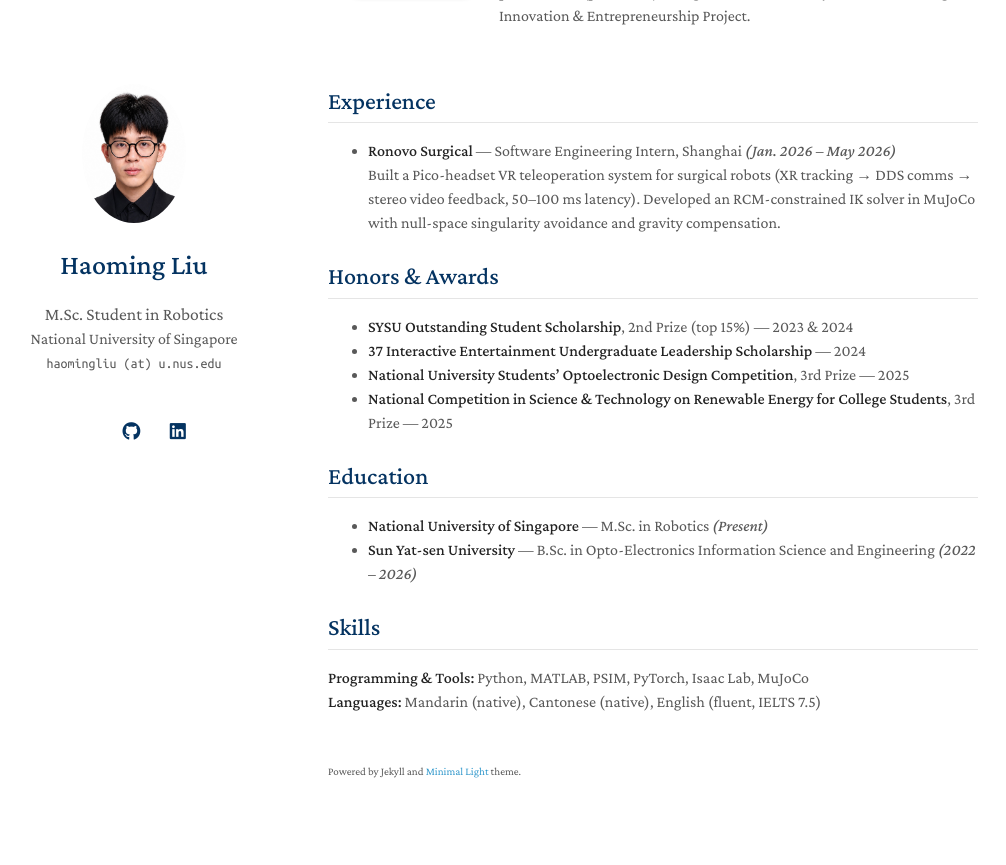
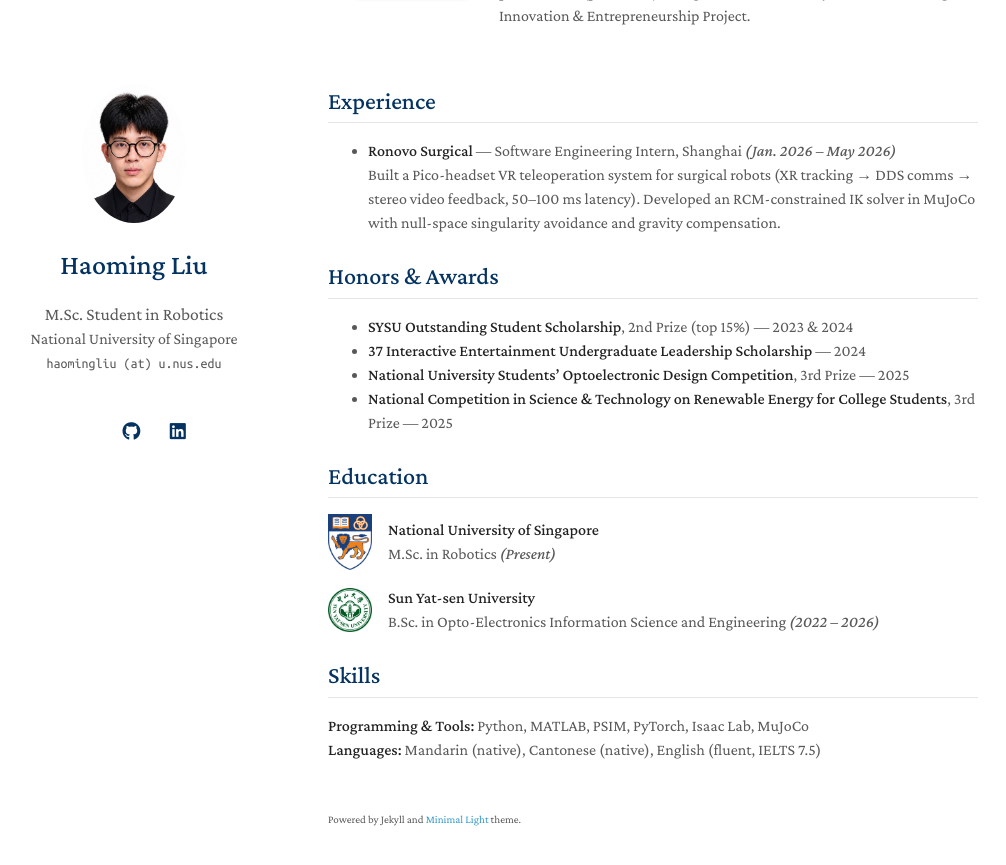
Before and after one commit to Johnny-lauHM/Johnny-lauHM.github.io, a Jekyll site: the page built from index.md, in a window 1280 px wide and 900 px high, scrolled down 2653 px. Shown: the top 865 px of the window, without its empty margins (142-1148 px from the left). Built offline with Jekyll 4.4.1, drawn with Linux system fonts in a browser that asks for light colours; a style sheet for code colours, icons or effects is not loaded; our own code applies the rules of GitHub Pages for plain Markdown files.

Commit message:
Add university logos to Education section

```diff
--- a/index.md
+++ b/index.md
@@ -171,8 +171,22 @@ My research focuses on teaching robots to act in the physical world — vision-l
 
 ## Education
 
-- **National University of Singapore** — M.Sc. in Robotics *(Present)*
-- **Sun Yat-sen University** — B.Sc. in Opto-Electronics Information Science and Engineering *(2022 – 2026)*
+<div class="education">
+<div style="display:flex; align-items:center; margin-bottom:16px;">
+  <img src="./assets/img/logo_nus.png" style="width:44px; height:auto; margin-right:16px; flex-shrink:0;">
+  <div>
+    <strong>National University of Singapore</strong><br>
+    M.Sc. in Robotics <em>(Present)</em>
+  </div>
+</div>
+<div style="display:flex; align-items:center; margin-bottom:16px;">
+  <img src="./assets/img/logo_sysu.png" style="width:44px; height:auto; margin-right:16px; flex-shrink:0;">
+  <div>
+    <strong>Sun Yat-sen University</strong><br>
+    B.Sc. in Opto-Electronics Information Science and Engineering <em>(2022 – 2026)</em>
+  </div>
+</div>
+</div>
 
 ## Skills
 
```
Also changed, not shown: assets/img/logo_nus.png (added), assets/img/logo_sysu.png (added).
